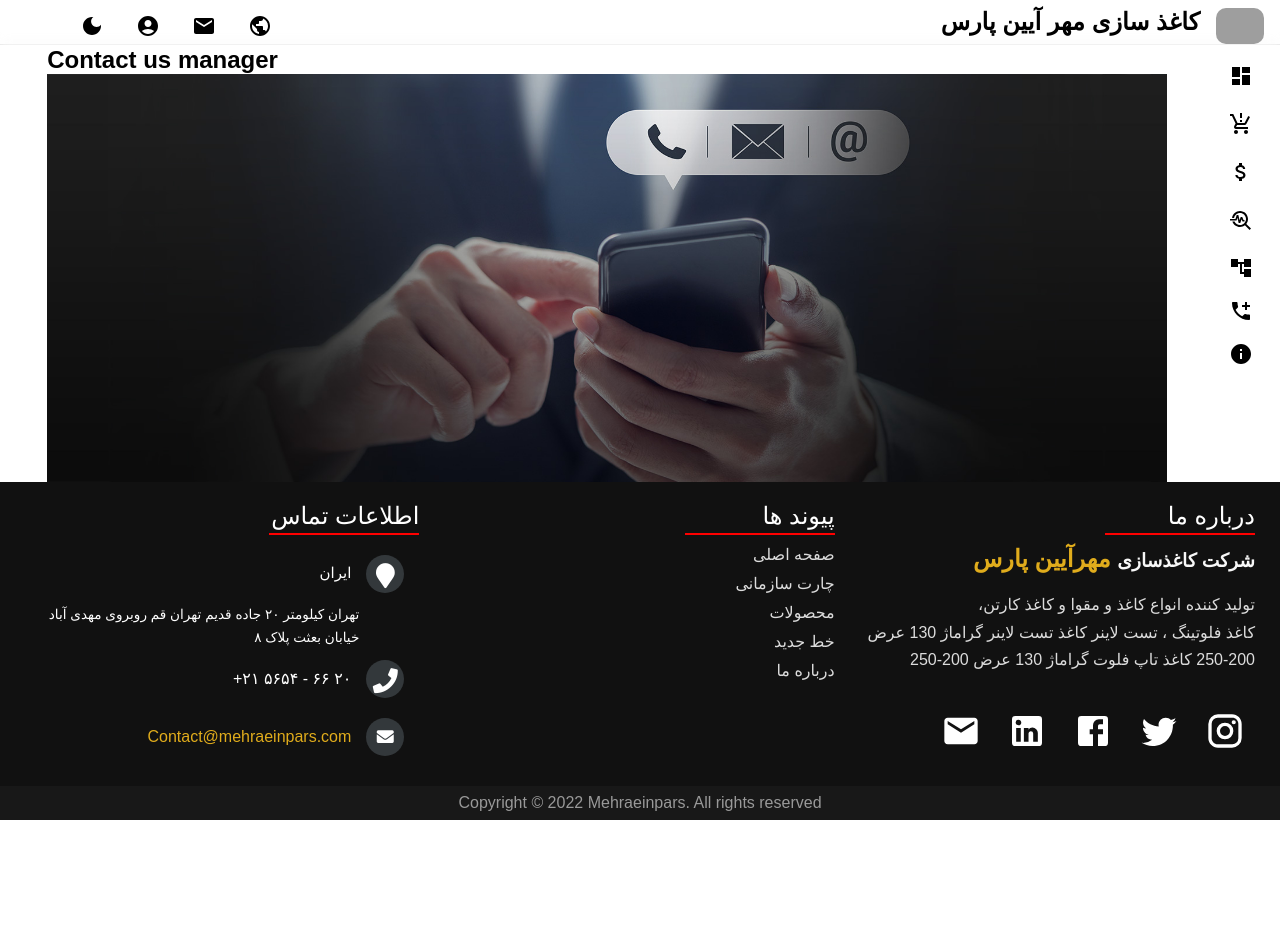
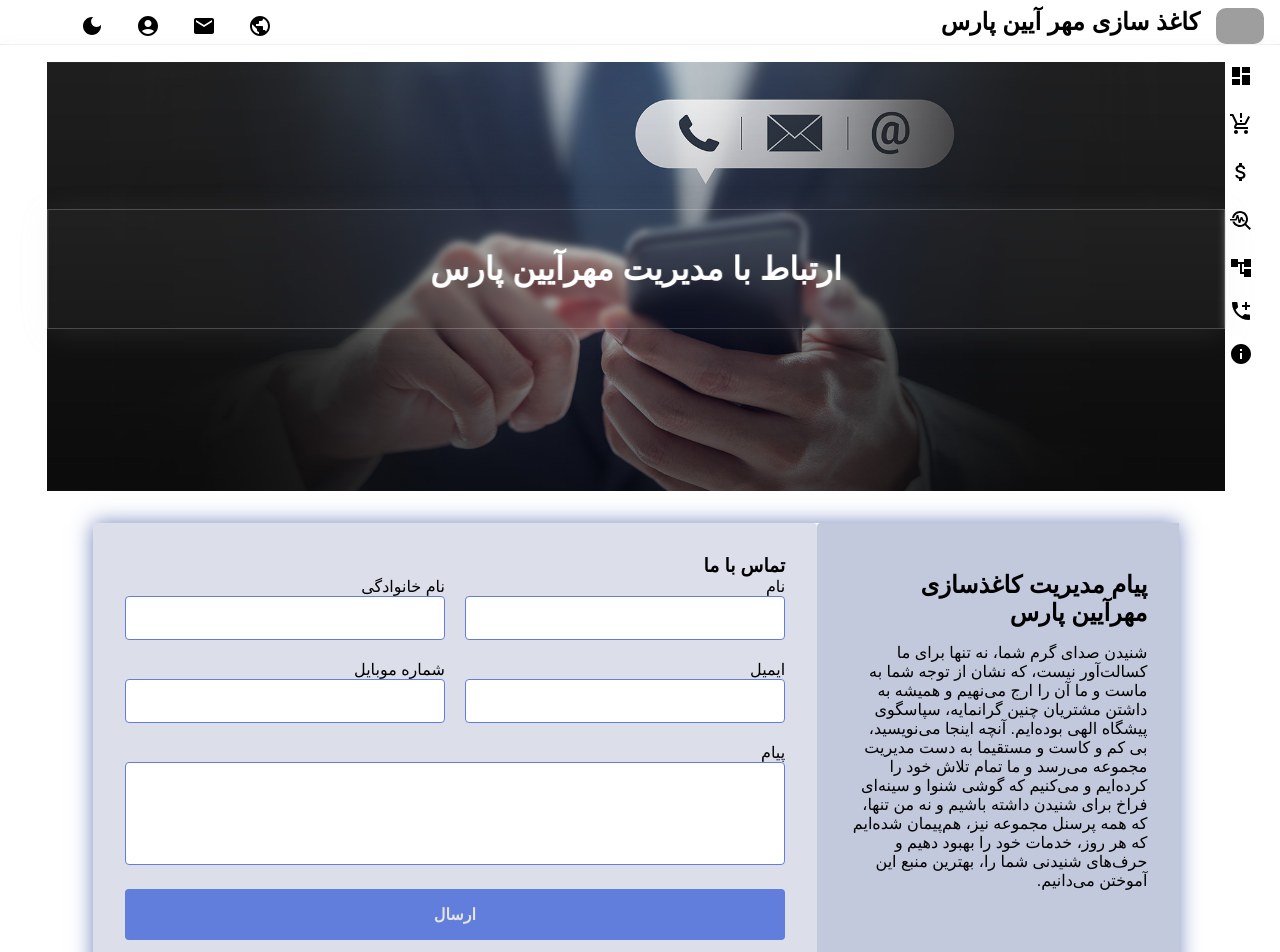
Before and after one commit to mohsen9april/mehraeinpars3, a React (Create React App) app: page /contactus/call in a window 1280 px wide. Shown: the top 952 px of the page. Before the commit the page ends 820 px from the top, so only its background shows below. Built offline with nearby package versions, Linux system fonts and the light colour scheme; grey boxes are pictures that could not be loaded; a small style sheet from the web is missing.

Commit message:
modify contact us manager

```diff
--- a/src/pages/CommercialDepartment/CommercialDepartment.jsx
+++ b/src/pages/CommercialDepartment/CommercialDepartment.jsx
@@ -39,7 +39,7 @@ const CommercialDepartment = () => {
       <section>
         <div className="sale_container">
           <div data-aos-duration="1000" data-aos="fade-up" className="sale_left">
-            <img src="./images/sale2.jpg" />
+            <img src="./images/sale2.jpg" alt="/" />
           </div>
           <div data-aos-duration="1000" data-aos="fade-left" className="sale_right">
             <h2>مهمترین فعالیت‌های تیم فروش ما</h2>
@@ -58,7 +58,7 @@ const CommercialDepartment = () => {
       <section>
         <div className="sale_container">
           <div data-aos-duration="1000" data-aos="fade-left" className="sale_left">
-            <img src="./images/sale1.jpg" />
+            <img src="./images/sale1.jpg" alt="/" />
           </div>
           <div data-aos-duration="1000" data-aos="fade-right" className="sale_right">
             <h2>واحد‌های زیر مجموعه‌ واحد فروش شرکت</h2>
--- a/src/pages/ContactUs/ContactusManager/ContactusManager.css
+++ b/src/pages/ContactUs/ContactusManager/ContactusManager.css
@@ -0,0 +1,173 @@
+.cus_manager {
+  display: flex;
+  justify-content: space-between;
+}
+
+.cus_manager_left {
+  background-color: yellow;
+  flex: 1;
+  display: flex;
+  flex-direction: column;
+  gap: 1rem;
+  justify-content: center;
+  padding: 1rem 2rem;
+}
+
+.cus_up {
+  /* background-color: tomato; */
+  width: 100%;
+}
+
+.cus_manager_right {
+  direction: rtl;
+  flex: 1;
+}
+
+.cus_row {
+  display: flex;
+  flex-direction: column;
+  width: 100%;
+  direction: rtl;
+}
+
+.cus_input {
+  height: 3rem;
+  font-size: 1.5rem;
+}
+
+.cus_label {
+  font-size: 1.5rem;
+}
+
+/* Codeopen */
+/* ------------- */
+/* GLOBAL STYLES */
+/* ------------- */
+
+.container {
+  /* max-width: 1170px; */
+  width: 95%;
+  margin-left: auto;
+  margin-right: auto;
+  padding: 1em;
+  padding-top: 2rem;
+  direction: rtl;
+}
+
+.wrapper {
+  box-shadow: 0 0 20px 0 rgba(57, 82, 163, 0.7);
+  display: flex;
+}
+
+.wrapper > * {
+  padding: 1em;
+}
+
+/* ------------------- */
+/* COMPANY INFORMATION */
+/* ------------------- */
+
+.company-info {
+  background: #c3c9dd;
+  border-top-left-radius: 4px;
+  border-top-right-radius: 4px;
+  flex: 1;
+}
+
+.company-info h2 {
+  /* background-color: #3952a3; */
+  direction: rtl;
+  padding: 1rem 0;
+}
+
+/* ------- */
+/* CONTACT */
+/* ------- */
+
+.contact_manager {
+  background: #dcdfea;
+  border-bottom-left-radius: 4px;
+  border-bottom-right-radius: 4px;
+  flex: 1;
+}
+
+/* ---- */
+/* FORM */
+/* ---- */
+
+.contact_manager form {
+  display: grid;
+  grid-template-columns: 1fr 1fr;
+  grid-gap: 20px;
+}
+
+.contact_manager form label {
+  display: block;
+}
+
+.contact_manager form p {
+  margin: 0;
+}
+
+.contact_manager form .full {
+  grid-column: 1 / 3;
+}
+
+.contact_manager form button,
+.contact_manager form input,
+.contact_manager form textarea {
+  width: 100%;
+  padding: 1em;
+  border: solid 1px #627edc;
+  border-radius: 4px;
+}
+
+.contact_manager form textarea {
+  resize: none;
+}
+
+.contact_manager form button {
+  background: #627edc;
+  border: 0;
+  color: #e4e4e4;
+  text-transform: uppercase;
+  font-size: 16px;
+  font-weight: bold;
+}
+
+.contact_manager form button:hover,
+.contact_manager form button:focus {
+  background: #3952a3;
+  color: #ffffff;
+  outline: 0;
+  transition: background-color 2s ease-out;
+}
+
+/* ------------- */
+/* MEDIA QUERIES */
+/* ------------- */
+
+@media only screen and (min-width: 700px) {
+  .wrapper {
+    display: grid;
+    grid-template-columns: 1fr 2fr;
+  }
+
+  .wrapper > * {
+    padding: 2em;
+  }
+
+  .company-info {
+    border-radius: 4px 0 0 4px;
+  }
+
+  .contact_manager {
+    border-radius: 0 4px 4px 0;
+  }
+
+  .company-info h3,
+  .company-info ul,
+  .brand {
+    text-align: left;
+  }
+}
--- a/src/pages/ContactUs/ContactusManager/ContactusManager.jsx
+++ b/src/pages/ContactUs/ContactusManager/ContactusManager.jsx
@@ -1,14 +1,69 @@
 import React from "react";
+import "./ContactusManager.css";
 
 const ContactusManager = () => {
   return (
     <div>
-      <h2>Contact us manager</h2>
-      <img
-        style={{ display: "flex", margin: "auto", width: "70rem" }}
-        src="../images/Manager.jpg"
-        alt="/"
-      />
+      <div className="cd_Header">
+        <img src="../images/Manager.jpg" alt="/" />
+        <div class="centered">
+          <h2>ارتباط با مدیریت مهرآیین پارس</h2>
+        </div>
+      </div>
+
+      <div>
+        <div class="container">
+          <div class="wrapper">
+            <div class="company-info">
+              <h2>پیام مدیریت کاغذسازی مهرآیین پارس</h2>
+
+              <p>
+                شنیدن صدای گرم شما، نه تنها برای ما کسالت‌آور نیست، که نشان از توجه شما به ماست و ما
+                آن را ارج می‌نهیم و همیشه به داشتن مشتریان چنین گرانمایه، سپاسگوی پیشگاه الهی
+                بوده‌ایم. آنچه اینجا می‌نویسید، بی کم و کاست و مستقیما به دست مدیریت مجموعه می‌رسد و
+                ما تمام تلاش خود را کرده‌ایم و می‌کنیم که گوشی شنوا و سینه‌ای فراخ برای شنیدن داشته
+                باشیم و نه من تنها، که همه پرسنل مجموعه نیز، هم‌پیمان شده‌ایم که هر روز، خدمات خود
+                را بهبود دهیم و حرف‌های شنیدنی شما را، بهترین منبع این آموختن می‌دانیم.
+              </p>
+            </div>
+
+            <div class="contact_manager">
+              <h3>تماس با ما</h3>
+
+              <form id="contact-form">
+                <p>
+                  <label>نام</label>
+                  <input type="text" name="name" id="name" required />
+                </p>
+
+                <p>
+                  <label>نام خانوادگی</label>
+                  <input type="text" name="company" id="company" />
+                </p>
+
+                <p>
+                  <label>ایمیل</label>
+                  <input type="email" name="email" id="email" required />
+                </p>
+
+                <p>
+                  <label>شماره موبایل </label>
+                  <input type="text" name="phone" id="phone" />
+                </p>
+
+                <p class="full">
+                  <label>پیام</label>
+                  <textarea name="message" rows="5" id="message"></textarea>
+                </p>
+
+                <p class="full">
+                  <button type="submit">ارسال</button>
+                </p>
+              </form>
+            </div>
+          </div>
+        </div>
+      </div>
     </div>
   );
 };
--- a/src/pages/Newline/Newline.css
+++ b/src/pages/Newline/Newline.css
@@ -3,6 +3,8 @@
   display: flex;
   flex-direction: column;
   margin: auto;
+  /* background-color: #06d6a0; */
+  width: 95%;
 }
 
 .timeline_top {
--- a/src/pages/Newline/Newline.jsx
+++ b/src/pages/Newline/Newline.jsx
@@ -13,7 +13,6 @@ const Newline = () => {
   return (
     <>
       <div className="Newline_container">
-        <h1>New Line</h1>
         <div className="timeline_header">
           <h1>پروژه خط جدید</h1>
         </div>
@@ -56,3 +55,15 @@ const Newline = () => {
 };
 
 export default Newline;
+
+// مراحل ساخت کارخانه
+
+// تسطیح کف و برداشتن خاک.
+// اجرای فندانسیون سوله ودیوار محوطه که شامل بتن مگر ،قالب بندی ،آرماتوربندی قرار دادن صفحه ستون و ریختن بتن.
+// ساخت و نصب سازه سوله وسازه اداری.
+// اجرای سقف سوله که شامل : توری ،پشم شیشه و ورق و سقف اداری، تیرچه یونولیت و بتن.
+// اجرای دیوار سوله ودیوار محوطه کارخانه و دیوار اداری.
+// ساخت و نصب درب و پنجره سوله و ساختمان اداری.
+// ریختن بتن کف سوله و نازک کاری شامل گچ کاری ،کاشی و سرامیک ساختمان اداری.
+// محوطه سازی محل کارخانه.
+// تاسیسات مکانیکی و برقی.
--- a/src/pages/Newline/timelineElements.js
+++ b/src/pages/Newline/timelineElements.js
@@ -1,27 +1,28 @@
 let timelineElements = [
   {
     id: 1,
-    title: "Frontend Developer",
-    location: "Dragontail, Ascana",
+    title: " گود برداری   ",
+    location: " مرحله اول  ",
     description:
       "Converting data to a graphical interface, through the use of HTML, CSS, and JavaScript, so that users can view and interact with that data.",
     buttonText: "View Frontend Projects",
-    date: "August 2016 - present",
+    date: "اردیبهشت ماه  ۱۴۰۱",
     icon: "work",
   },
   {
     id: 2,
-    title: "Backend Developer",
-    location: "Skystead, Craonia",
+    title: "ساخت پی فونداسیون",
+    location:
+      " اجرای فندانسیون سوله ودیوار محوطه که شامل بتن مگر ،قالب بندی ،آرماتوربندی قرار دادن صفحه ستون و ریختن بتن. ",
     description:
       "Working hand-in-hand with front-end developers by providing the outward facing web application elements server-side logic. Creating the logic to make the web app function properly, and accomplishing this through the use of server-side scripting languages.",
     buttonText: "View Backend Projects",
-    date: "June 2013 - August 2016",
+    date: "خرداد ماه ۱۴۰۱ ",
     icon: "work",
   },
   {
     id: 3,
-    title: "Quality Assurance Engineer",
+    title: "ستون زیر زمین",
     location: "South Warren, Geshington",
     description:
       "Assessing the quality of specifications and technical design documents in order to ensure timely, relevant and meaningful feedback.",
```
